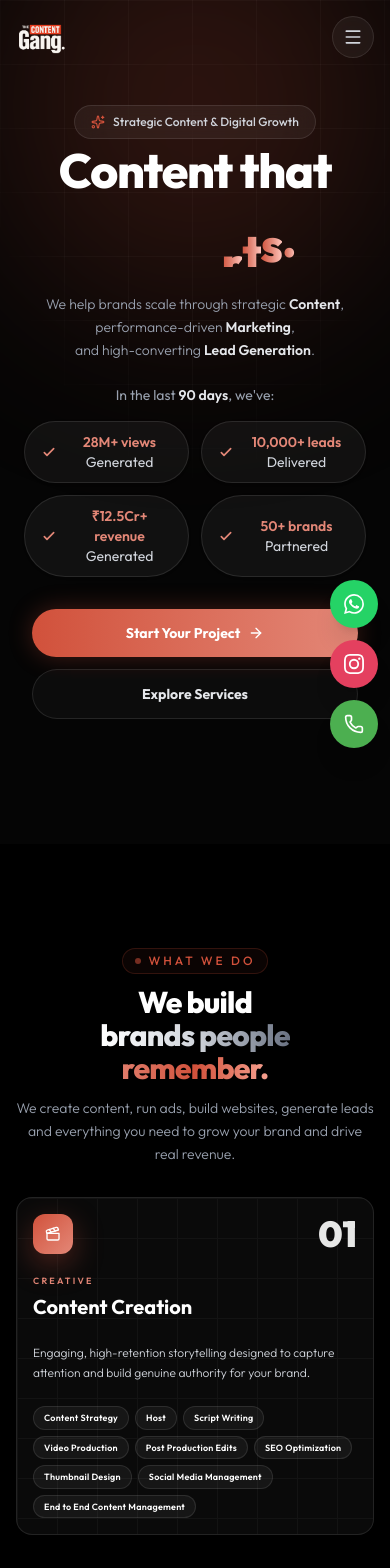
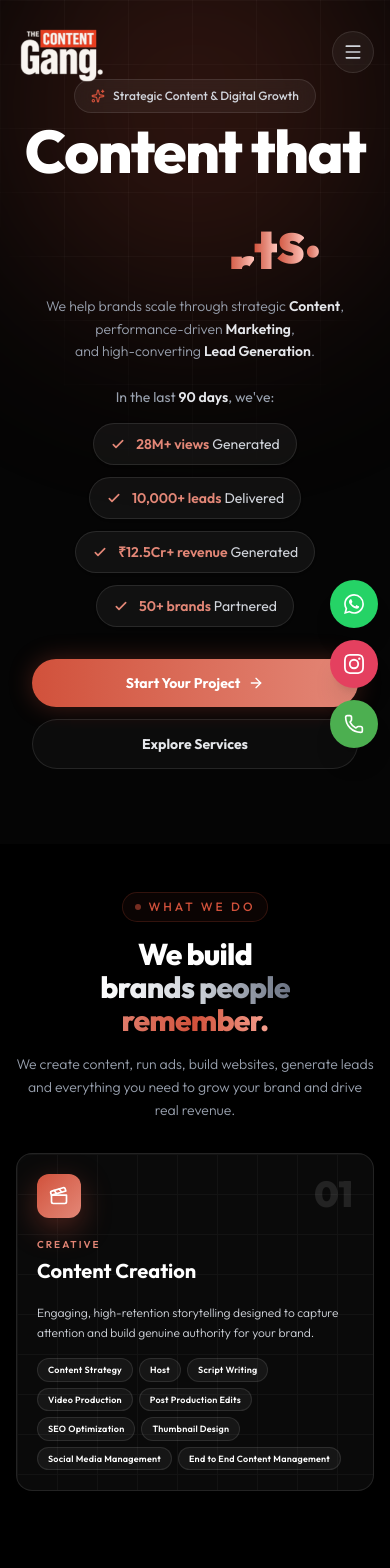
Before and after one commit to thecontentgang/thecontentgang, a React (Vite) app: page / in a window 390 px wide. Shown: the top 1568 px of the page. Built offline with nearby package versions, Linux system fonts and the light colour scheme.

Commit message:
all Chnaged Done

```diff
--- a/src/components/HeroSection.tsx
+++ b/src/components/HeroSection.tsx
@@ -39,7 +39,7 @@ export default function HeroSection() {
   return (
     <section
       id="home"
-      className="relative w-full min-h-[100dvh] pt-5 py-20 flex flex-col items-center justify-center overflow-hidden bg-[#050505] text-white selection:bg-[#D1513B]/30"
+      className="relative w-full min-h-[100dvh] pt-5 py-14 flex flex-col items-center justify-center overflow-hidden bg-[#050505] text-white selection:bg-[#D1513B]/30"
     >
       {/* === PREMIUM BACKGROUND === */}
       <div className="absolute inset-0 z-0 bg-[linear-gradient(to_right,#ffffff08_1px,transparent_1px),linear-gradient(to_bottom,#ffffff08_1px,transparent_1px)] bg-[size:4rem_4rem] [mask-image:radial-gradient(ellipse_60%_60%_at_50%_0%,#000_70%,transparent_100%)]" />
@@ -66,7 +66,7 @@ export default function HeroSection() {
         {/* HEADING */}
         <motion.h1
           variants={itemVariants}
-          className="text-5xl sm:text-5xl md:text-6xl lg:text-8xl font-extrabold tracking-tight leading-[1.15] sm:leading-[1.1] mb-3 sm:mb-4 max-w-5xl text-white flex flex-col items-center justify-center w-full"
+          className="text-6xl sm:text-5xl md:text-6xl lg:text-8xl font-extrabold tracking-tight leading-[1.15] sm:leading-[1.1] mb-3 sm:mb-4 max-w-5xl text-white flex flex-col items-center justify-center w-full"
         >
           <span className="block">Content that</span>
 
@@ -111,46 +111,102 @@ export default function HeroSection() {
       In the last <strong className="font-semibold text-gray-200">90 days</strong>, we've:
     </p>
 
-    {/* Stats Buttons Container - Centered and wrapping naturally */}
-    <div className="grid grid-cols-2 sm:grid-cols-2 lg:grid-cols-4 gap-3 sm:gap-4 w-full">
+    {/* Stats Buttons Container */}
+<div className="flex flex-wrap justify-center gap-3 sm:gap-4 max-w-[700px] mx-auto">
 
   {/* Button 1 */}
-      <div className="inline-flex items-center px-4 py-2.5 bg-white/5 hover:bg-white/10 transition-colors border border-white/10 rounded-full backdrop-blur-sm shadow-sm">
-        <svg className="w-4 h-4 text-[#e38777] mr-2.5 flex-shrink-0" fill="none" viewBox="0 0 24 24" stroke="currentColor" strokeWidth={2.5}>
-          <path strokeLinecap="round" strokeLinejoin="round" d="M5 13l4 4L19 7" />
+  <div className="inline-flex w-fit items-center px-4 py-2.5 bg-white/5 hover:bg-white/10 transition-colors border border-white/10 rounded-full backdrop-blur-sm shadow-sm">
+    <svg
+      className="w-4 h-4 text-[#e38777] mr-2.5 flex-shrink-0"
+      fill="none"
+      viewBox="0 0 24 24"
+      stroke="currentColor"
+      strokeWidth={2.5}
+    >
+      <path
+        strokeLinecap="round"
+        strokeLinejoin="round"
+        d="M5 13l4 4L19 7"
+      />
     </svg>
-        <span className="text-sm sm:text-base text-gray-300">
-          <strong className="font-semibold text-[#e38777]">28M+ views</strong>  Generated
+
+    <span className="text-sm sm:text-base text-gray-300 whitespace-nowrap">
+      <strong className="font-semibold text-[#e38777]">
+        28M+ views
+      </strong>{" "}
+      Generated
     </span>
   </div>
 
   {/* Button 2 */}
-      <div className="inline-flex items-center px-4 py-2.5 bg-white/5 hover:bg-white/10 transition-colors border border-white/10 rounded-full backdrop-blur-sm shadow-sm">
-        <svg className="w-4 h-4 text-[#e38777] mr-2.5 flex-shrink-0" fill="none" viewBox="0 0 24 24" stroke="currentColor" strokeWidth={2.5}>
-          <path strokeLinecap="round" strokeLinejoin="round" d="M5 13l4 4L19 7" />
+  <div className="inline-flex w-fit items-center px-4 py-2.5 bg-white/5 hover:bg-white/10 transition-colors border border-white/10 rounded-full backdrop-blur-sm shadow-sm">
+    <svg
+      className="w-4 h-4 text-[#e38777] mr-2.5 flex-shrink-0"
+      fill="none"
+      viewBox="0 0 24 24"
+      stroke="currentColor"
+      strokeWidth={2.5}
+    >
+      <path
+        strokeLinecap="round"
+        strokeLinejoin="round"
+        d="M5 13l4 4L19 7"
+      />
     </svg>
-        <span className="text-sm sm:text-base text-gray-300">
-          <strong className="font-semibold text-[#e38777]">10,000+ leads</strong> Delivered
+
+    <span className="text-sm sm:text-base text-gray-300 whitespace-nowrap">
+      <strong className="font-semibold text-[#e38777]">
+        10,000+ leads
+      </strong>{" "}
+      Delivered
     </span>
   </div>
 
   {/* Button 3 */}
-      <div className="inline-flex items-center px-4 py-2.5 bg-white/5 hover:bg-white/10 transition-colors border border-white/10 rounded-full backdrop-blur-sm shadow-sm">
-        <svg className="w-4 h-4 text-[#e38777] mr-2.5 flex-shrink-0" fill="none" viewBox="0 0 24 24" stroke="currentColor" strokeWidth={2.5}>
-          <path strokeLinecap="round" strokeLinejoin="round" d="M5 13l4 4L19 7" />
+  <div className="inline-flex w-fit items-center px-4 py-2.5 bg-white/5 hover:bg-white/10 transition-colors border border-white/10 rounded-full backdrop-blur-sm shadow-sm">
+    <svg
+      className="w-4 h-4 text-[#e38777] mr-2.5 flex-shrink-0"
+      fill="none"
+      viewBox="0 0 24 24"
+      stroke="currentColor"
+      strokeWidth={2.5}
+    >
+      <path
+        strokeLinecap="round"
+        strokeLinejoin="round"
+        d="M5 13l4 4L19 7"
+      />
     </svg>
-        <span className="text-sm sm:text-base text-gray-300">
-          <strong className="font-semibold text-[#e38777]">₹12.5Cr+ revenue</strong> Generated
+
+    <span className="text-sm sm:text-base text-gray-300 whitespace-nowrap">
+      <strong className="font-semibold text-[#e38777]">
+        ₹12.5Cr+ revenue
+      </strong>{" "}
+      Generated
     </span>
   </div>
 
   {/* Button 4 */}
-      <div className="inline-flex items-center px-4 py-2.5 bg-white/5 hover:bg-white/10 transition-colors border border-white/10 rounded-full backdrop-blur-sm shadow-sm">
-        <svg className="w-4 h-4 text-[#e38777] mr-2.5 flex-shrink-0" fill="none" viewBox="0 0 24 24" stroke="currentColor" strokeWidth={2.5}>
-          <path strokeLinecap="round" strokeLinejoin="round" d="M5 13l4 4L19 7" />
+  <div className="inline-flex w-fit items-center px-4 py-2.5 bg-white/5 hover:bg-white/10 transition-colors border border-white/10 rounded-full backdrop-blur-sm shadow-sm">
+    <svg
+      className="w-4 h-4 text-[#e38777] mr-2.5 flex-shrink-0"
+      fill="none"
+      viewBox="0 0 24 24"
+      stroke="currentColor"
+      strokeWidth={2.5}
+    >
+      <path
+        strokeLinecap="round"
+        strokeLinejoin="round"
+        d="M5 13l4 4L19 7"
+      />
     </svg>
-        <span className="text-sm sm:text-base text-gray-300">
-          <strong className="font-semibold text-[#e38777]">50+ brands</strong> Partnered
+
+    <span className="text-sm sm:text-base text-gray-300 whitespace-nowrap">
+      <strong className="font-semibold text-[#e38777]">
+        50+ brands
+      </strong>{" "}
+      Partnered
     </span>
   </div>
 
--- a/src/components/Navbar.tsx
+++ b/src/components/Navbar.tsx
@@ -7,8 +7,6 @@ const navLinks = ['Services', 'CaseStudies', 'About Us', 'Contact'];
 export default function Navbar() {
   const [hoveredIndex, setHoveredIndex] = useState<number | null>(null);
   const [isMobileMenuOpen, setIsMobileMenuOpen] = useState(false);
-
-  // NEW: Hide nav pill while hero section is visible
   const [showNavPill, setShowNavPill] = useState(false);
 
   // Lock body scroll when mobile menu is open
@@ -24,7 +22,7 @@ export default function Navbar() {
     };
   }, [isMobileMenuOpen]);
 
-  // NEW: Detect hero section scroll
+  // Detect hero section scroll
   useEffect(() => {
     const handleScroll = () => {
       const heroHeight = window.innerHeight * 0.85;
@@ -45,7 +43,20 @@ export default function Navbar() {
 
   return (
     <>
-      <nav className="fixed top-0 inset-x-0 z-50 px-4 sm:px-6 md:px-10 lg:px-16 xl:px-24 py-4 md:py-6 max-w-[100vw]">
+     <nav
+  className={`
+    fixed top-0 inset-x-0 z-50
+    px-4 sm:px-6 md:px-10 lg:px-16 xl:px-24
+    py-4 md:py-2
+    max-w-[100vw]
+    transition-all duration-500
+    ${
+      showNavPill
+        ? "bg-black/30 backdrop-blur-xl border-b border-white/5"
+        : "bg-transparent border-b border-transparent"
+    }
+  `}
+>
         <div className="max-w-[1600px] mx-auto flex items-center justify-between w-full">
 
           {/* Left: Logo */}
@@ -55,9 +66,9 @@ export default function Navbar() {
                 src="/Content-LOGO.png"
                 alt="TheContentGang Logo"
                 className="
-                  h-10
-                  sm:h-12
-                  md:h-16
+                  h-18
+                  sm:h-20
+                  md:h-20
                   lg:h-24
                   w-auto
                   object-contain
@@ -95,7 +106,7 @@ export default function Navbar() {
                 {navLinks.map((item, index) => (
                   <a
                     key={item}
-                    href={`#${item.toLowerCase().replace(' ', '-')}`}
+                    href={`#${item.toLowerCase().replace(/\s+/g, "-").toLowerCase()}`}
                     onMouseEnter={() => setHoveredIndex(index)}
                     onMouseLeave={() => setHoveredIndex(null)}
                     className="
@@ -129,7 +140,7 @@ export default function Navbar() {
                         animate={{ opacity: 1, scale: 1 }}
                         exit={{ opacity: 0, scale: 0.95 }}
                         transition={{
-                          type: 'spring',
+                          type: "spring",
                           stiffness: 500,
                           damping: 30,
                         }}
@@ -139,6 +150,8 @@ export default function Navbar() {
                     <span className="relative z-10">{item}</span>
                   </a>
                 ))}
+
+
               </motion.div>
             )}
           </AnimatePresence>
--- a/src/components/ServicesSection.tsx
+++ b/src/components/ServicesSection.tsx
@@ -13,7 +13,7 @@ const services = [
     title: 'Content Creation',
     category: 'Creative',
     description: 'Engaging, high-retention storytelling designed to capture attention and build genuine authority for your brand.',
-    tags: ['Content Strategy','Host','Script Writing','Video Production', 'Post Production Edits', 'SEO Optimization', 'Thumbnail Design', 'Social Media Management', 'End to End Content Management' ],
+    tags: ['Content Strategy', 'Host', 'Script Writing', 'Video Production', 'Post Production Edits', 'SEO Optimization', 'Thumbnail Design', 'Social Media Management', 'End to End Content Management'],
     icon: Clapperboard,
   },
   {
@@ -21,7 +21,7 @@ const services = [
     title: 'Lead Generation',
     category: 'Acquisition',
     description: 'Data-driven campaigns engineered to connect your brand with ideal audience and build a reliable, high-quality leads pipeline.',
-    tags: ['Video Ads Creation','Landing Page Design', 'Campaign Execution & optimization', 'Budget Optimization', 'Lead Filteration', 'Omnichannel Retargeting', 'Leads Tracking System',  'Conversion Rate Optimization',  'End to End Media Buying Management'],
+    tags: ['Video Ads Creation', 'Landing Page Design', 'Campaign Execution & optimization', 'Budget Optimization', 'Lead Filteration', 'Omnichannel Retargeting', 'Leads Tracking System', 'Conversion Rate Optimization', 'End to End Media Buying Management'],
     icon: Target,
   },
   {
@@ -29,7 +29,7 @@ const services = [
     title: 'Influencer Marketing',
     category: 'Creator Partnership',
     description: 'Identifying, outreaching, and collaborating with creators whose audience aligns with your brand.',
-    tags: [ 'Brand Collaborations', 'Mega / Macro / Micro / Nano / UGC Influencers', 'Authenticity & Engagement Focused Campaigns', 'Performance Tracking & Optimization', 'End to End Influencer Marketing Management'],
+    tags: ['Brand Collaborations', 'Mega / Macro / Micro / Nano / UGC Influencers', 'Authenticity & Engagement Focused Campaigns', 'Performance Tracking & Optimization', 'End to End Influencer Marketing Management'],
     icon: Users,
   },
   {
@@ -37,7 +37,7 @@ const services = [
     title: 'Web Design & Development',
     category: 'Engineering',
     description: 'Lightning-fast, beautifully designed websites that turn visitors into engaged customers. Your best sales rep, working 24/7.',
-    tags: ['UI/UX Design', 'Custom Websites',  'Web Apps', 'Responsive Design', 'Fast Loading', 'E-commerce Solutions',  'SEO-Friendly',  'Sales Funnels', 'CMS Development', 'Full Stack Applications', 'User Tracking & Analytics',  'Security & Maintenance',],
+    tags: ['UI/UX Design', 'Custom Websites', 'Web Apps', 'Responsive Design', 'Fast Loading', 'E-commerce Solutions', 'SEO-Friendly', 'Sales Funnels', 'CMS Development', 'Full Stack Applications', 'User Tracking & Analytics', 'Security & Maintenance'],
     icon: Monitor,
   },
   {
@@ -45,7 +45,7 @@ const services = [
     title: 'SEO Optimization',
     category: 'Organic Growth',
     description: 'Attract the right audience effortlessly with sustainable, proven SEO strategies that dominate search results and turn every click into a customer.',
-    tags: ['SEO Audits', 'Local SEO','On-Page SEO', 'Technical SEO', 'Keyword Strategy', 'Traffic Generation', 'Brand Visibility', 'Domain Authority', 'Content Optimization', 'Backlink Building',   ],
+    tags: ['SEO Audits', 'Local SEO', 'On-Page SEO', 'Technical SEO', 'Keyword Strategy', 'Traffic Generation', 'Brand Visibility', 'Domain Authority', 'Content Optimization', 'Backlink Building'],
     icon: Search,
   }
 ];
@@ -56,6 +56,7 @@ export default function ServicesSection() {
       behavior: "smooth",
     });
   };
+
   const sectionRef = useRef<HTMLElement>(null);
   const cardsContainerRef = useRef<HTMLDivElement>(null);
   const cardRefs = useRef<(HTMLDivElement | null)[]>([]);
@@ -106,7 +107,7 @@ export default function ServicesSection() {
         const tl = gsap.timeline({
           scrollTrigger: {
             trigger: cardsContainerRef.current,
-            start: 'top 12%',
+            start: 'top 10%',
             end: '+=2000',
             pin: true,
             scrub: 1,
@@ -128,16 +129,14 @@ export default function ServicesSection() {
 
   const HeaderText = (
     <>
-    {/* Changed pt-20 to mt-20 to fix the badge height and added tighter bottom margin */}
-    <div className="inline-flex items-center gap-2 mt-16 sm:mt-20 mb-3 sm:mb-4 px-3 sm:px-4 py-1 sm:py-1.5 rounded-full border border-[#D1513B]/20 bg-[#D1513B]/5 backdrop-blur-sm">
+      <div className="inline-flex items-center gap-2 mb-4 px-3 sm:px-4 py-1.5 rounded-full border border-[#D1513B]/20 bg-[#D1513B]/5 backdrop-blur-sm">
         <span className="w-1.5 sm:w-2 h-1.5 sm:h-2 rounded-full bg-[#D1513B] animate-pulse"></span>
         <span className="text-xs sm:text-sm font-medium tracking-[0.25em] text-[#D1513B] uppercase">
           What We Do
         </span>
       </div>
 
-    {/* Reduced the bottom margins slightly to compress overall height */}
-    <h2 className="text-3xl sm:text-4xl md:text-5xl lg:text-6xl xl:text-7xl font-extrabold tracking-tight mb-3 sm:mb-4 lg:mb-5 leading-[1.1] lg:leading-[0.95]">
+      <h2 className="text-3xl sm:text-4xl md:text-5xl lg:text-6xl xl:text-7xl font-extrabold tracking-tight mb-4 sm:mb-5 leading-[1.1] lg:leading-[0.95]">
         <span className="block text-white">We build</span>
         <span className="block text-transparent bg-clip-text bg-gradient-to-r from-white via-gray-300 to-gray-500">
           brands people
@@ -155,7 +154,7 @@ export default function ServicesSection() {
 
   const StatsAndCTA = (
     <div className="flex flex-col items-center lg:items-start w-full">
-      <div className="flex flex-wrap justify-center lg:justify-start gap-4 sm:gap-6 lg:gap-8 mb-8 lg:mb-12">
+      <div className="flex flex-wrap justify-center lg:justify-start gap-4 sm:gap-6 lg:gap-8 mb-6 lg:mb-8">
         <div>
           <h3 className="text-2xl sm:text-3xl font-bold text-white">50+</h3>
           <p className="text-xs sm:text-sm text-gray-500 mt-1">Brands Scaled</p>
@@ -168,11 +167,12 @@ export default function ServicesSection() {
           <h3 className="text-2xl sm:text-3xl font-bold text-white">₹12.5Cr+</h3>
           <p className="text-xs sm:text-sm text-gray-500 mt-1">Revenue Generated</p>
         </div>
-
-
       </div>
 
-      <button onClick={() => scrollTo("contact")} className="flex items-center gap-2 sm:gap-3 px-6 sm:px-8 py-3 sm:py-4 bg-gradient-to-r from-[#D1513B] to-[#e38777] text-white rounded-full font-bold text-base sm:text-lg hover:shadow-[0_0_30px_rgba(209,81,59,0.4)] transition-all duration-300 group">
+      <button
+        onClick={() => scrollTo("contact")}
+        className="flex items-center gap-2 sm:gap-3 px-6 sm:px-8 py-3 sm:py-4 bg-gradient-to-r from-[#D1513B] to-[#e38777] text-white rounded-full font-bold text-base sm:text-lg hover:shadow-[0_0_30px_rgba(209,81,59,0.4)] transition-all duration-300 group"
+      >
         Let's Scale Your Brand
         <ArrowUpRight className="w-4 h-4 sm:w-5 sm:h-5 group-hover:-translate-y-1 group-hover:translate-x-1 transition-transform duration-300" />
       </button>
@@ -183,31 +183,21 @@ export default function ServicesSection() {
     <section
       id="services"
       ref={sectionRef}
-      className="relative w-full py-10 lg:py-24 bg-black text-white selection:bg-[#D1513B] selection:text-white overflow-hidden max-w-[100vw]"
+      className="relative w-full py-12 sm:py-16 lg:py-30 bg-black text-white selection:bg-[#D1513B] selection:text-white overflow-hidden"
     >
-      <style>{`
-        .no-scrollbar::-webkit-scrollbar {
-          display: none;
-        }
-        .no-scrollbar {
-          -ms-overflow-style: none;
-          scrollbar-width: none;
-        }
-      `}</style>
-
       <div className="max-w-[1400px] mx-auto px-4 sm:px-6 md:px-10 lg:px-16 relative w-full">
         <div className="grid grid-cols-1 lg:grid-cols-12 gap-y-8 lg:gap-x-16 xl:gap-x-24">
 
           {/* LEFT COLUMN */}
-          <div className="lg:col-span-5 flex flex-col items-center text-center lg:items-start lg:text-left z-10 h-fit">
+          <div className="lg:col-span-5 flex flex-col items-center text-center lg:items-start lg:text-left z-10">
             {HeaderText}
-            <div className="hidden lg:block mt-12 w-full">{StatsAndCTA}</div>
+            <div className="hidden lg:block mt-10 w-full">{StatsAndCTA}</div>
           </div>
 
           {/* RIGHT COLUMN - Cards Container */}
           <div
             ref={cardsContainerRef}
-            className="lg:col-span-7 relative h-[500px] sm:h-[550px] lg:h-[650px] w-full z-0"
+            className="lg:col-span-7 relative h-[480px] sm:h-[520px] lg:h-[620px] w-full z-0"
           >
             {services.map((service, index) => {
               const Icon = service.icon;
@@ -217,7 +207,7 @@ export default function ServicesSection() {
                   ref={(el) => setCardRef(el, index)}
                   className="
                     absolute left-0 w-full max-w-full sm:max-w-3xl mx-auto
-                    rounded-2xl sm:rounded-[2rem] lg:rounded-[2.5rem]
+                    rounded-2xl sm:rounded-3xl lg:rounded-[2.5rem]
                     border border-white/10
                     bg-[#0a0a0a] lg:bg-black/80
                     backdrop-blur-xl
@@ -225,10 +215,10 @@ export default function ServicesSection() {
                     transition-all duration-500
                     group
                     hover:border-[#D1513B]/40
-                    shadow-2xl lg:shadow-[0_-10px_30px_rgba(0,0,0,0.5)]
+                    shadow-2xl
                   "
                   style={{
-                    top: `${index * 30}px`,
+                    top: `${index * 24}px`,
                     zIndex: index + 1,
                   }}
                 >
@@ -240,46 +230,45 @@ export default function ServicesSection() {
                   {/* Grid lines */}
                   <div className="absolute inset-0 opacity-[0.04] bg-[linear-gradient(to_right,#ffffff_1px,transparent_1px),linear-gradient(to_bottom,#ffffff_1px,transparent_1px)] bg-[size:40px_40px] pointer-events-none" />
 
-                  <div className="relative z-10 p-4 sm:p-6 md:p-8 lg:p-10 xl:p-12 flex flex-col justify-between min-h-[280px] sm:min-h-[320px] lg:min-h-[380px]">
+                  <div className="relative z-10 p-5 sm:p-6 md:p-7 lg:p-10 flex flex-col justify-between min-h-[260px] sm:min-h-[300px] lg:min-h-[360px]">
                     {/* Top area */}
-                    <div className="flex items-start justify-between mb-6 sm:mb-8 lg:mb-12">
-                      <div className="flex flex-col sm:flex-row items-start sm:items-center gap-3 sm:gap-4 lg:gap-5">
-
+                    <div className="flex items-start justify-between mb-5 sm:mb-6 lg:mb-8">
+                      <div className="flex flex-col sm:flex-row items-start sm:items-center gap-3 sm:gap-4">
                         {/* Icon */}
-                        <div className="relative flex items-center justify-center w-10 h-10 sm:w-12 sm:h-12 lg:w-16 lg:h-16 rounded-xl sm:rounded-2xl bg-gradient-to-br from-[#D1513B] to-[#e38777] shadow-[0_10px_30px_rgba(209,81,59,0.35)] shrink-0">
-                          <Icon className="w-4 h-4 sm:w-5 sm:h-5 lg:w-7 lg:h-7 text-white" />
+                        <div className="relative flex items-center justify-center w-11 h-11 sm:w-12 sm:h-12 lg:w-16 lg:h-16 rounded-xl sm:rounded-2xl bg-gradient-to-br from-[#D1513B] to-[#e38777] shadow-[0_10px_30px_rgba(209,81,59,0.35)] shrink-0">
+                          <Icon className="w-5 h-5 sm:w-5 sm:h-5 lg:w-7 lg:h-7 text-white" />
                         </div>
 
                         {/* Category & Title */}
                         <div>
-                          <span className="text-[9px] sm:text-[10px] lg:text-xs uppercase tracking-[0.25em] text-[#e38777] font-semibold">
+                          <span className="text-[10px] sm:text-[10px] lg:text-xs uppercase tracking-[0.2em] text-[#e38777] font-semibold">
                             {service.category}
                           </span>
-                          <h3 className="text-xl sm:text-2xl lg:text-3xl xl:text-4xl font-bold text-white mt-1 lg:mt-2 leading-tight">
+                          <h3 className="text-xl sm:text-2xl lg:text-3xl xl:text-4xl font-bold text-white mt-1 leading-tight">
                             {service.title}
                           </h3>
                         </div>
                       </div>
 
                       {/* Big number */}
-                      <span className="text-4xl sm:text-5xl lg:text-6xl font-black text-white/90 group-hover:text-[#D1513B]/10 transition-colors duration-500 absolute right-4 sm:right-6 top-4 sm:top-6 lg:static">
+                      <span className="text-4xl sm:text-5xl lg:text-6xl font-black text-white/10 group-hover:text-[#D1513B]/10 transition-colors duration-500">
                         {service.id}
                       </span>
                     </div>
 
                     {/* Description */}
-                    <div className="mb-6 sm:mb-8 lg:mb-10">
-                      <p className="text-gray-300 text-xs sm:text-sm lg:text-base xl:text-lg leading-relaxed font-light max-w-xl">
+                    <div className="mb-4 sm:mb-5 lg:mb-7">
+                      <p className="text-gray-300 text-xs sm:text-sm lg:text-base xl:text-lg leading-relaxed font-light">
                         {service.description}
                       </p>
                     </div>
 
                     {/* Tags */}
-                    <div className="flex flex-wrap gap-1.5 sm:gap-2 lg:gap-3">
+                    <div className="flex flex-wrap gap-1.5 sm:gap-2 lg:gap-2.5">
                       {service.tags.map((tag) => (
                         <span
                           key={tag}
-                          className="px-2.5 sm:px-3 py-1 sm:py-1.5 lg:px-5 lg:py-2.5 text-[9px] sm:text-[10px] lg:text-xs font-semibold tracking-wide text-white rounded-full bg-white/5 border border-white/10 group-hover:border-[#D1513B]/40 group-hover:bg-[#D1513B]/10 transition-all duration-300"
+                          className="px-2.5 sm:px-3 py-1 sm:py-1.5 lg:px-4 lg:py-2 text-[9px] sm:text-[10px] lg:text-xs font-semibold tracking-wide text-white rounded-full bg-white/5 border border-white/10 group-hover:border-[#D1513B]/40 group-hover:bg-[#D1513B]/10 transition-all duration-300"
                         >
                           {tag}
                         </span>
@@ -292,7 +281,7 @@ export default function ServicesSection() {
           </div>
 
           {/* MOBILE BOTTOM CTA */}
-          <div className="lg:hidden col-span-1 flex flex-col items-center text-center relative z-20 pt-6 w-full">
+          <div className="lg:hidden col-span-1 flex flex-col items-center text-center relative z-20 w-full">
             {StatsAndCTA}
           </div>
 
```
Lines whose indentation alone changed are shown as unchanged.
